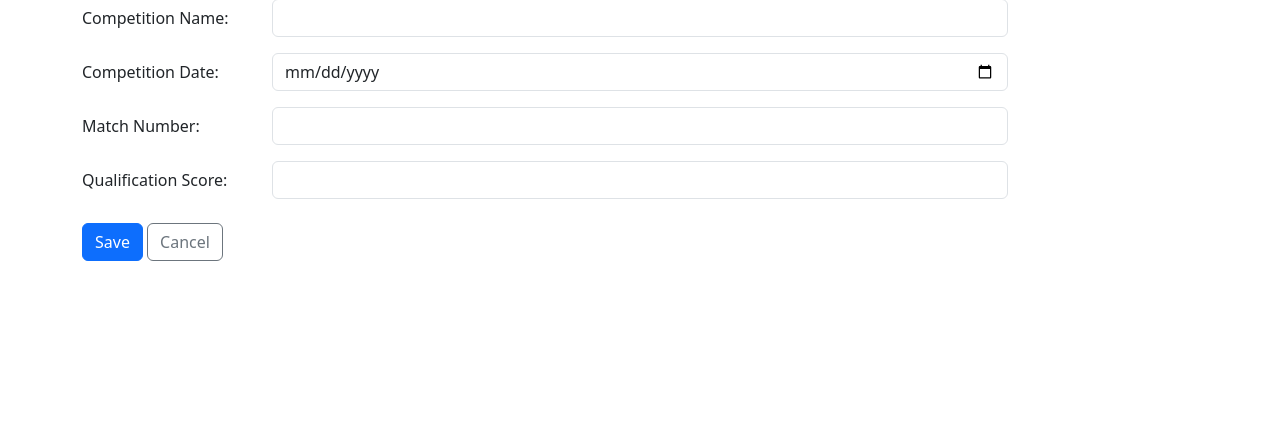
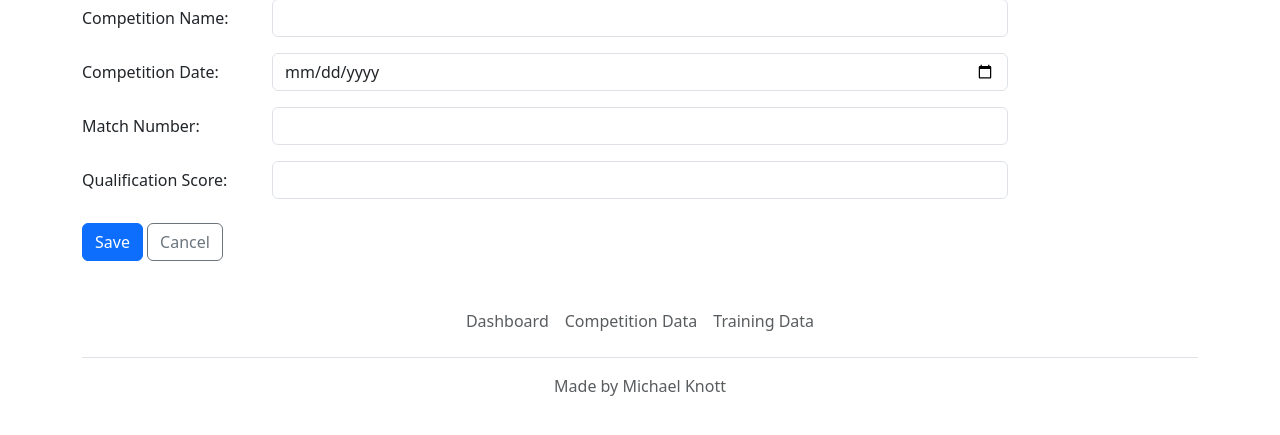
Before and after one commit to michaelwknott/ar10-tracker, a Django app: page /competition/new in a window 1280 px wide. Shown: the part 145-580 px from the top of the page. Run offline with Django 4.2, Linux system fonts and the light colour scheme; the visitor is signed in with stand-in values (Sample User, id 1); some libraries are stand-ins or nearby versions.

Commit message:
Add footer with nav links

```diff
--- a/templates/base.html
+++ b/templates/base.html
@@ -77,6 +77,16 @@
       {% block content %}
       {% endblock content %}
     </main>
+    <footer class="py-3 my-4">
+      <div class="container">
+      <ul class="nav justify-content-center border-bottom pb-3 mb-3">
+        <li class="nav-item"><a href="{% url 'record:dashboard' %}" class="nav-link px-2 text-muted">Dashboard</a></li>
+        <li class="nav-item"><a href="{% url 'record:competition_data_list' %}" class="nav-link px-2 text-muted">Competition Data</a></li>
+        <li class="nav-item"><a href="{% url 'record:training_data_list' %}" class="nav-link px-2 text-muted">Training Data</a></li>
+      </ul>
+      <p class="text-center text-muted">Made by Michael Knott</p>
+    </div>
+    </footer>
 
   <!-- Bootstrap Javascript and Popper -->
 <script src="https://cdn.jsdelivr.net/npm/@popperjs/core@2.11.6/dist/umd/popper.min.js" integrity="sha384-oBqDVmMz9ATKxIep9tiCxS/Z9fNfEXiDAYTujMAeBAsjFuCZSmKbSSUnQlmh/jp3" crossorigin="anonymous"></script>
```
